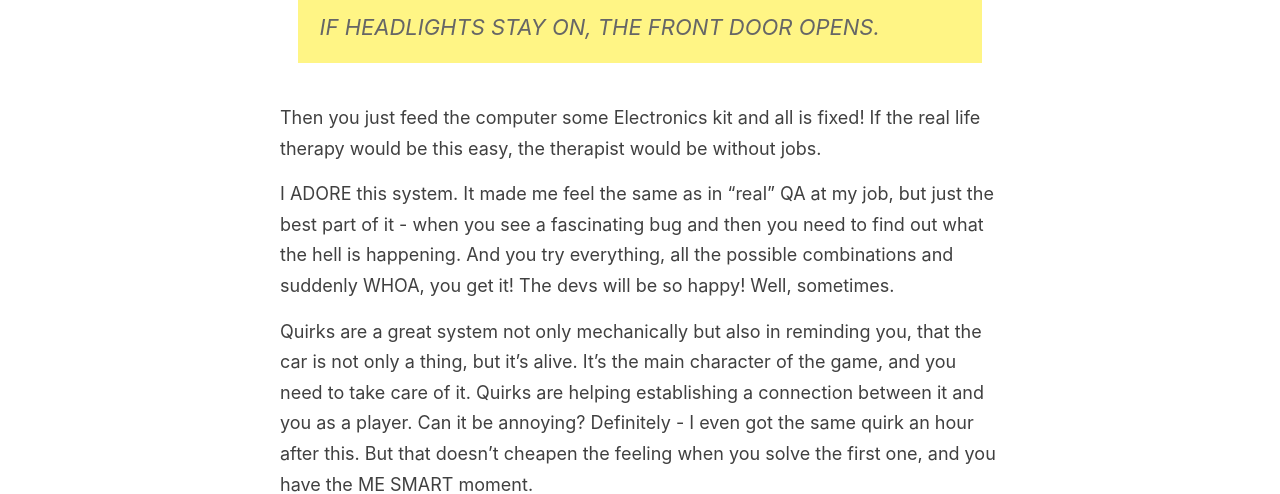
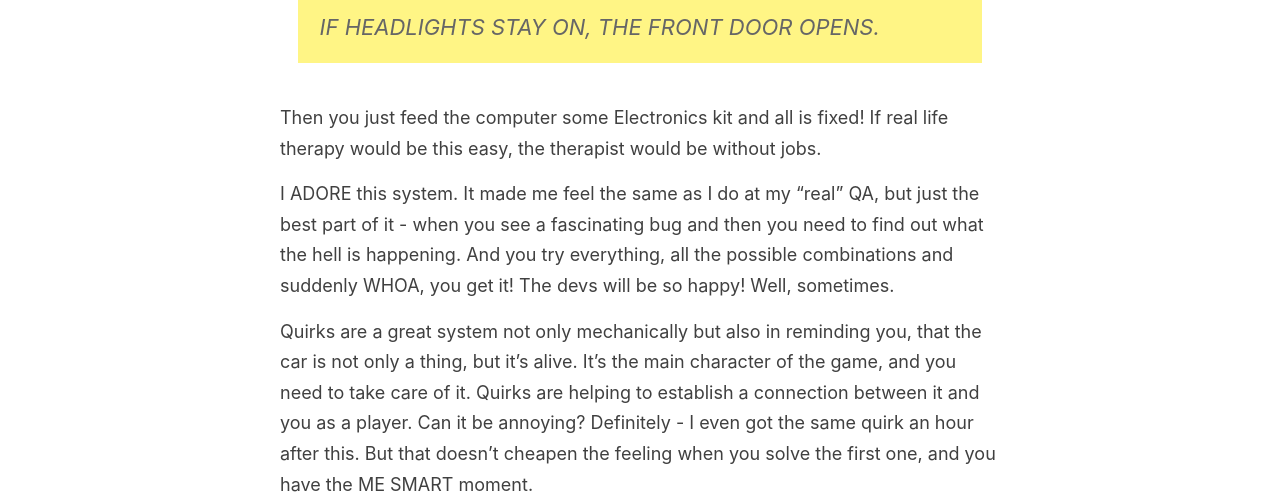
Before and after one commit to Than3s/than3s.github.io, a Jekyll site: the page built from _posts/2024-7-11-pacific_drive_bit.md, in a window 1280 px wide and 900 px high, scrolled down 2942 px. Shown: the part 205-699 px from the top of the window. Built offline with Jekyll 4.4.1, drawn with Linux system fonts in a browser that asks for light colours.

Commit message:
pacific drive typo fixes

```diff
--- a/_posts/2024-7-11-pacific_drive_bit.md
+++ b/_posts/2024-7-11-pacific_drive_bit.md
@@ -34,8 +34,8 @@ Obviously, that was not the correct answer. The system helps you - it told me I
 After 10 minutes of jumping on the car, opening every single door, aggressively swerving the wheel left and right the DAMN car kept opening the door. And then I noticed something - the FRONT LIGHTS were ON the whole time! And yep, that was it.
 > IF HEADLIGHTS STAY ON, THE FRONT DOOR OPENS.
 
-Then you just feed the computer some Electronics kit and all is fixed! If the real life therapy would be this easy, the therapist would be without jobs.
+Then you just feed the computer some Electronics kit and all is fixed! If real life therapy would be this easy, the therapist would be without jobs.
 
-I ADORE this system. It made me feel the same as in "real" QA at my job, but just the best part of it - when you see a fascinating bug and then you need to find out what the hell is happening. And you try everything, all the possible combinations and suddenly WHOA, you get it! The devs will be so happy! Well, sometimes.
+I ADORE this system. It made me feel the same as I do at my "real" QA, but just the best part of it - when you see a fascinating bug and then you need to find out what the hell is happening. And you try everything, all the possible combinations and suddenly WHOA, you get it! The devs will be so happy! Well, sometimes.
 
-Quirks are a great system not only mechanically but also in reminding you, that the car is not only a thing, but it's alive. It's the main character of the game, and you need to take care of it. Quirks are helping establishing a connection between it and you as a player. Can it be annoying? Definitely - I even got the same quirk an hour after this. But that doesn't cheapen the feeling when you solve the first one, and you have the ME SMART moment.
+Quirks are a great system not only mechanically but also in reminding you, that the car is not only a thing, but it's alive. It's the main character of the game, and you need to take care of it. Quirks are helping to establish a connection between it and you as a player. Can it be annoying? Definitely - I even got the same quirk an hour after this. But that doesn't cheapen the feeling when you solve the first one, and you have the ME SMART moment.
```
